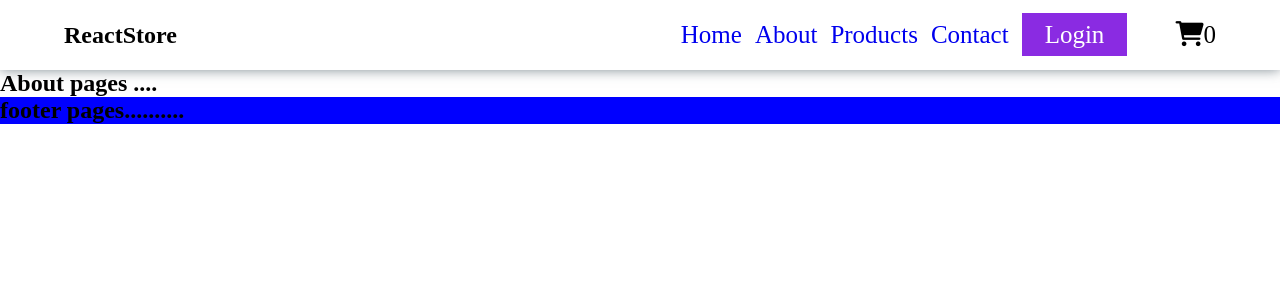
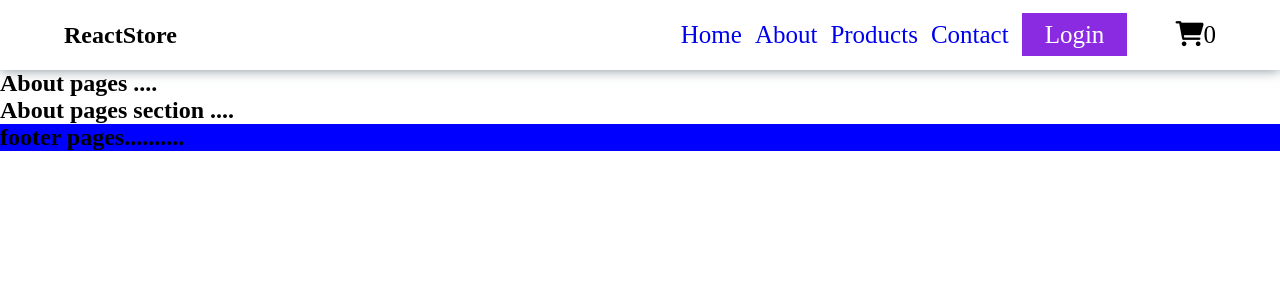
Before and after one commit to Ashis443hkumar/react-jlhjug02, a React (Create React App) app: page /about in a window 1280 px wide. Shown: the top 300 px of the page. Built offline with nearby package versions, Linux system fonts and the light colour scheme.

Commit message:
1 file modified

```diff
--- a/src/components/pages/about/About.jsx
+++ b/src/components/pages/about/About.jsx
@@ -4,6 +4,8 @@ export default function About() {
   return (
     <div>
       <h2>About pages ....</h2>
+      <h2>About pages section  ....</h2>
+
     </div>
   );
 }
```
